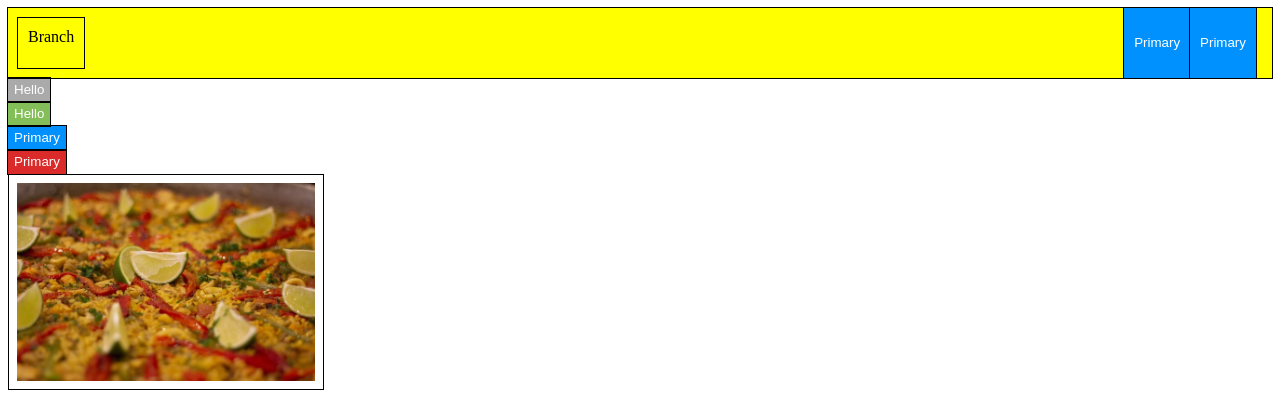
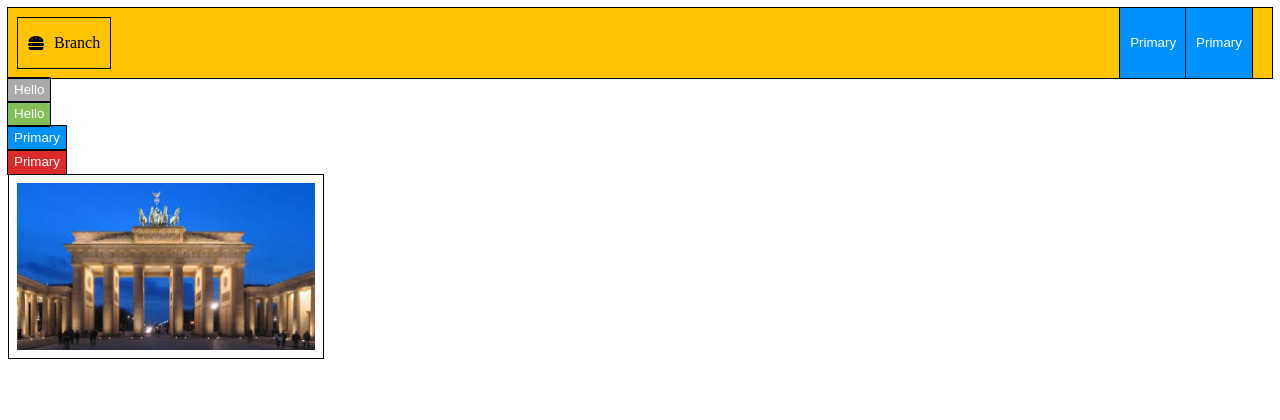
Before and after one commit to juakiCarbonell/food, a React (Create React App) app: page / in a window 1280 px wide. Shown: the top 420 px of the page. Built offline with nearby package versions, Linux system fonts and the light colour scheme.

Commit message:
branch icon bug solved

```diff
--- a/src/UI/Branch.js
+++ b/src/UI/Branch.js
@@ -1,23 +1,25 @@
 import React from 'react';
-import { space, typography } from "styled-system";
+import { Flex } from 'reflexbox/styled-components';
 import styled from "styled-components";
+import { space } from "styled-system";
+import { faHamburger } from '@fortawesome/free-solid-svg-icons';
 
 
+import Icon from './Icon';
 import Text from './Text';
 
-const StyledBranch = styled.div`
+
+const StyledBranch = styled(Flex)`
+  outline: 1px solid black;
   ${space}
-  ${typography}
-  border:none;
-  outline: 1px solid black;
-  cursor: pointer;
-`;
+`
+
 
 const Branch = (props) => {
-  console.log (props)
   return (
-    <StyledBranch {...props}>
-      <Text text="Branch" textAlign='center'></Text>
+    <StyledBranch {...props} alignItems="Center">
+      <Icon icon={faHamburger}/>
+      <Text ml={2} text="Branch" textAlign='center'></Text>
     </StyledBranch>
   );
 };
--- a/src/UI/Icon.js
+++ b/src/UI/Icon.js
@@ -1,18 +1,21 @@
 
 import React from 'react';
 import { FontAwesomeIcon } from '@fortawesome/react-fontawesome'
-import { faHamburger } from '@fortawesome/free-solid-svg-icons'
-import { Box } from 'reflexbox'
+import { space } from "styled-system";
+import { Box } from 'reflexbox/styled-components';
+import styled from "styled-components";
 
 
-
-
-const Icon = () => {
-  return (
-    <Box>
-      <FontAwesomeIcon icon={faHamburger} />
-    </Box>
+const Icon = (props) =>  {
+  console.log(props)
+  return(
+    <FontAwesomeIcon icon={props.icon}/>
   );
 };
 
+Icon.propTypes = {
+  ...space.propTypes
+};
+
+
 export default Icon;
--- a/src/UI/Image.js
+++ b/src/UI/Image.js
@@ -1,5 +1,5 @@
 import React from 'react';
-import img from '../multimedia/images/paella.jpg';
+import img from '../multimedia/images/gate.jpeg';
 
 import styled from "styled-components";
 
--- a/src/UI/NavBar.js
+++ b/src/UI/NavBar.js
@@ -1,7 +1,7 @@
 import React from 'react';
-import { Flex, Box } from 'reflexbox'
-import Button from './Button'
-import Branch from './Branch'
+import { Flex, Box } from 'reflexbox/styled-components';
+import Button from './Button';
+import Branch from './Branch';
 import styled from "styled-components";
 import { color } from "styled-system";
 
@@ -16,11 +16,18 @@ const StyledBranch = styled(Flex)`
 
 
 const NavBar = (props) => {
+  console.log('theme', props)
   return (
     <StyledBranch {...props}>
-      <Branch m={2} p={2}>Branch</Branch>
+      <Branch
+        m={2}
+        p={2}
+        alignItems="center"
+        >
+        Branch
+      </Branch>
       <Box mx='auto' />
-      <Flex mx={3}>
+      <Flex mx={3} {...props}>
         <Button variant='primary' m={0} px={2}>Primary</Button>
         <Button variant='primary' m={0} px={2}>Primary</Button>
       </Flex>
@@ -29,7 +36,7 @@ const NavBar = (props) => {
 };
 
 NavBar.defaultProps = {
-  bg: "yellow",
+  bg: "yellow"
 };
 
 export default NavBar;
--- a/src/UI/Text.js
+++ b/src/UI/Text.js
@@ -1,5 +1,5 @@
 import React from 'react';
-import { Box } from 'reflexbox';
+import { Box } from 'reflexbox/styled-components';
 import styled from "styled-components";
 import { space } from "styled-system";
 
--- a/src/components/App.js
+++ b/src/components/App.js
@@ -6,9 +6,10 @@ import Card from '../UI/Card'
 import { ThemeProvider } from 'styled-components'
 import theme from '../UI/theme'
 
-const App = () => {
+const App = (props) => {
   return (
     <ThemeProvider theme={theme}>
+      {props.children}
       <NavBar />
       <Button color="white" bg="grey">
         Hello
```
Also changed, not shown: src/multimedia/images/gate.jpeg (added).
